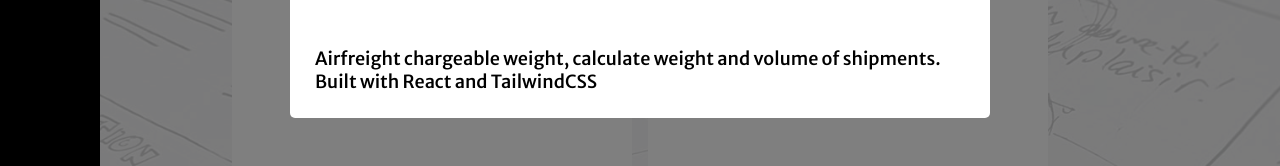
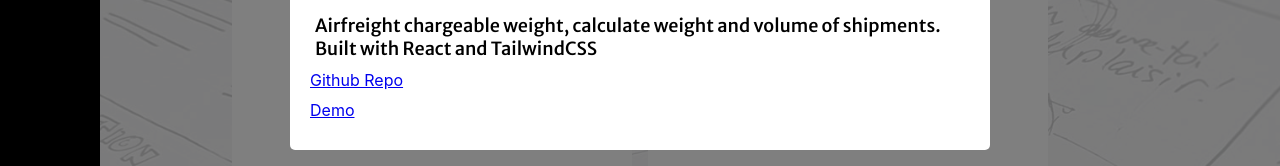
Before and after one commit to martinMr79/portfolio2, a React (Create React App) app: page /projects in a window 1280 px wide. Both pictures are taken after a click on the element 432 px from the left and 446 px from the top of the page. Shown: the part 542-708 px from the top of the page. Built offline with nearby package versions, Linux system fonts and the light colour scheme.

Commit message:
adding modal links

```diff
--- a/src/components/projects/Projects.jsx
+++ b/src/components/projects/Projects.jsx
@@ -113,10 +113,22 @@ function Projects() {
       <h2>{selectedProject.title}</h2>
       <img src={selectedProject.imageUrl} alt={selectedProject.title} style={{ width: "100%", maxHeight: "400px", objectFit: "cover" }} />
       <p>{selectedProject.description}</p>
-            {/* Render other details you want in the modal */}
+      <div>
+        {selectedProject.links.map((link, index) => (
+          <a
+            key={index}
+            href={link.url}
+            target="_blank"
+            rel="noopener noreferrer"
+            style={{ display: "block", margin: "10px 0" }}>
+            {link.label}
+          </a>
+        ))}
+      </div>
     </>
   )}
 </Modal>
+
     </ProjectSection>
   );
 }
```
Lines whose indentation alone changed are shown as unchanged.
